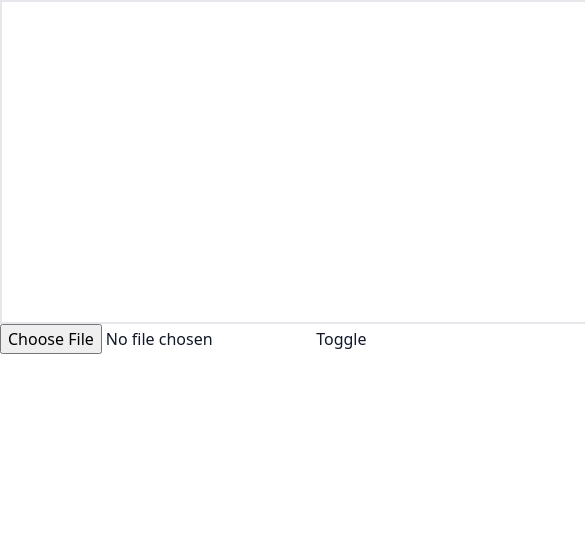
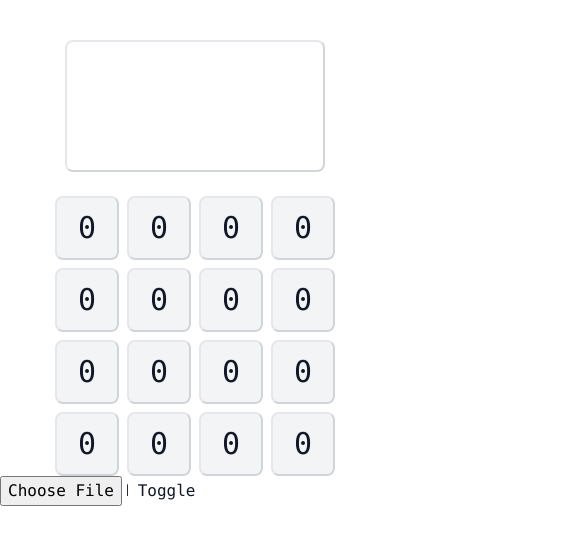
Before and after one commit to Frans-db/chip-8-javascript, a website: page index.html in a window 390 px wide. Shown: the top 544 px of the page, 585 px wide, since content can reach past the window. Drawn offline with Linux system fonts and the light colour scheme.

Commit message:
made basic mobile ui

```diff
--- a/index.html
+++ b/index.html
@@ -7,10 +7,37 @@
     <title>CHIP-8</title>
     <link rel="stylesheet" href="./dist/styles/style.css">
 </head>
-<body>
-    <canvas class="border-2" id="canvas" width="640" height="320"></canvas>
+<body class="font-mono">
+    <div class="flex flex-col items-center mt-10 px-2">
+        <div class="border-2 border-r-gray-300 border-b-gray-300 rounded-lg">
+            <canvas class=" w-[256px] h-[128px]" width="512" height="256" id="canvas"></canvas>
+        </div>
+        <div class="grid grid-cols-4 gap-2 mt-6">
+            <button class="text-3xl border-2 border-r-gray-300 border-b-gray-300 rounded-lg font-medium bg-gray-100 w-16 h-16">0</button>
+            <button class="text-3xl border-2 border-r-gray-300 border-b-gray-300 rounded-lg font-medium bg-gray-100 w-16 h-16">0</button>
+            <button class="text-3xl border-2 border-r-gray-300 border-b-gray-300 rounded-lg font-medium bg-gray-100 w-16 h-16">0</button>
+            <button class="text-3xl border-2 border-r-gray-300 border-b-gray-300 rounded-lg font-medium bg-gray-100 w-16 h-16">0</button>
+            <button class="text-3xl border-2 border-r-gray-300 border-b-gray-300 rounded-lg font-medium bg-gray-100 w-16 h-16">0</button>
+            <button class="text-3xl border-2 border-r-gray-300 border-b-gray-300 rounded-lg font-medium bg-gray-100 w-16 h-16">0</button>
+            <button class="text-3xl border-2 border-r-gray-300 border-b-gray-300 rounded-lg font-medium bg-gray-100 w-16 h-16">0</button>
+            <button class="text-3xl border-2 border-r-gray-300 border-b-gray-300 rounded-lg font-medium bg-gray-100 w-16 h-16">0</button>
+            <button class="text-3xl border-2 border-r-gray-300 border-b-gray-300 rounded-lg font-medium bg-gray-100 w-16 h-16">0</button>
+            <button class="text-3xl border-2 border-r-gray-300 border-b-gray-300 rounded-lg font-medium bg-gray-100 w-16 h-16">0</button>
+            <button class="text-3xl border-2 border-r-gray-300 border-b-gray-300 rounded-lg font-medium bg-gray-100 w-16 h-16">0</button>
+            <button class="text-3xl border-2 border-r-gray-300 border-b-gray-300 rounded-lg font-medium bg-gray-100 w-16 h-16">0</button>
+            <button class="text-3xl border-2 border-r-gray-300 border-b-gray-300 rounded-lg font-medium bg-gray-100 w-16 h-16">0</button>
+            <button class="text-3xl border-2 border-r-gray-300 border-b-gray-300 rounded-lg font-medium bg-gray-100 w-16 h-16">0</button>
+            <button class="text-3xl border-2 border-r-gray-300 border-b-gray-300 rounded-lg font-medium bg-gray-100 w-16 h-16">0</button>
+            <button class="text-3xl border-2 border-r-gray-300 border-b-gray-300 rounded-lg font-medium bg-gray-100 w-16 h-16">0</button>
+        </div>
+    </div>
+
+    <input class="w-32" type="file" name="" id="" onchange="showFile(this)">
+    <button onclick="toggle()">Toggle</button>
+
+
+
     <script src="./dist/scripts/index.js"></script>
-    <input type="file" name="" id="" onchange="showFile(this)">
-    <button onclick="toggle()">Toggle</button>
+
 </body>
 </html>
--- a/scripts/index.ts
+++ b/scripts/index.ts
@@ -538,7 +538,7 @@ function step() {
     ctx.clearRect(0, 0, 200, 200);
     // render frame
     const displayGrid = display.getDisplay();
-    const size = 10;
+    const size = 8;
     for (let i = 0; i < displayGrid.length; i++) {
         const col = displayGrid[i];
         for (let j = 0; j < col.length; j++) {
--- a/tailwind.config.js
+++ b/tailwind.config.js
@@ -1,7 +1,8 @@
 module.exports = {
   content: ['./index.html', './index_desktop.html'],
   theme: {
-    extend: {},
+    extend: {
+    },
   },
   plugins: [
     require('tailwindcss-debug-screens'),
```
Also changed, not shown: dist/scripts/index.js, dist/styles/style.css.
